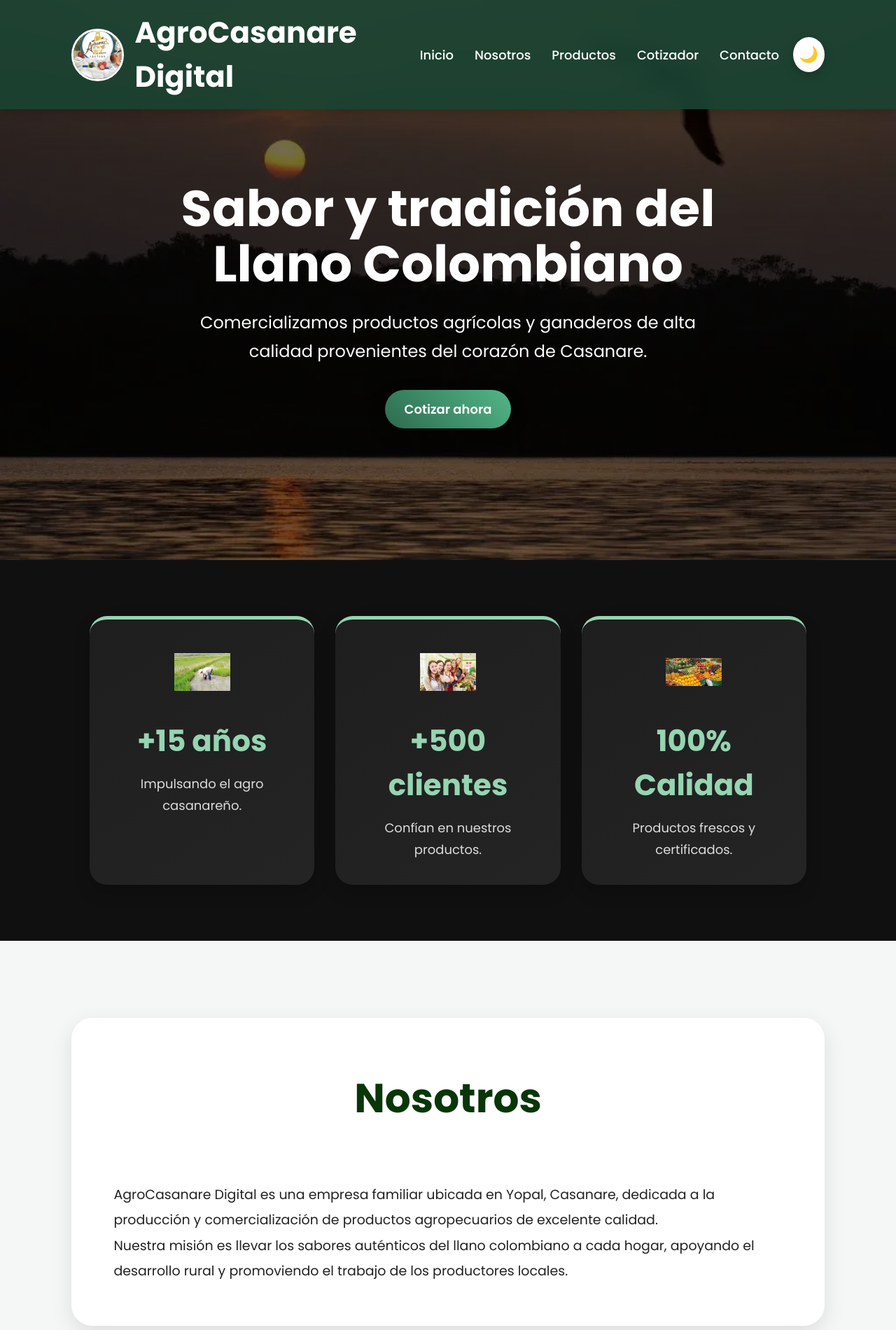
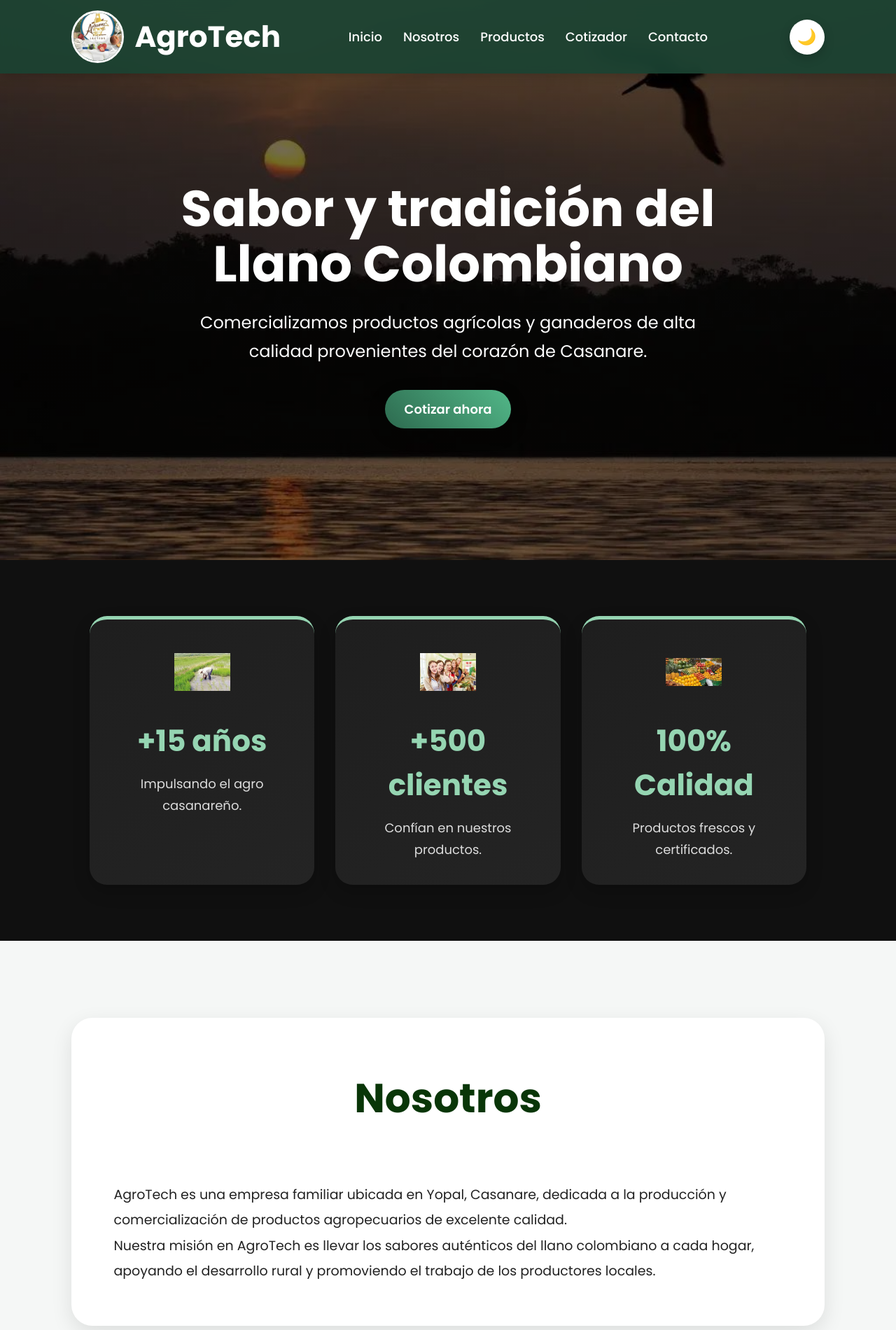
Before and after one commit to AngelBenjaminTapiaDiaz/trabajos, a plain HTML site: page index.html in a window 1280 px wide. Shown: the top 1900 px of the page at 70% size. Drawn offline with Linux system fonts and the light colour scheme.

Commit message:
Update AgroTech

```diff
--- a/index.html
+++ b/index.html
@@ -6,9 +6,9 @@
     <meta name="viewport" content="width=device-width, initial-scale=1.0">
 
     <meta name="description"
-        content="AgroCasanare Digital - Productos agropecuarios de calidad desde Yopal Casanare.">
+        content="AgroTech - Productos agropecuarios de calidad desde Yopal Casanare.">
 
-    <title>AgroCasanare Digital - Sabor del Llano</title>
+    <title>AgroTech - Sabor del Llano</title>
 
     <!-- CSS -->
     <link rel="stylesheet" href="css/estilos.css">
@@ -21,15 +21,15 @@
 
     <!-- MENSAJE BIENVENIDA -->
     <div id="mensajeBienvenida" class="mensaje-bienvenida">
-        ¡Bienvenido a AgroCasanare Digital!
+        ¡Bienvenido a AgroTech!
     </div>
 
     <!-- HEADER -->
     <header class="header">
 
         <div class="logo-container">
-            <img src="img/logo.jpg" alt="Logotipo AgroCasanare Digital" class="logo">
-            <h1>AgroCasanare Digital</h1>
+            <img src="img/logo.jpg" alt="Logotipo AgroTech" class="logo">
+            <h1>AgroTech</h1>
         </div>
 
         <!-- BOTON HAMBURGUESA -->
@@ -142,13 +142,13 @@
                 <h2>Nosotros</h2>
 
                 <p>
-                    AgroCasanare Digital es una empresa familiar ubicada en Yopal,
+                    AgroTech es una empresa familiar ubicada en Yopal,
                     Casanare, dedicada a la producción y comercialización de productos
                     agropecuarios de excelente calidad.
                 </p>
 
                 <p>
-                    Nuestra misión es llevar los sabores auténticos del llano colombiano
+                    Nuestra misión en AgroTech es llevar los sabores auténticos del llano colombiano
                     a cada hogar, apoyando el desarrollo rural y promoviendo el trabajo
                     de los productores locales.
                 </p>
@@ -507,7 +507,7 @@
 
         <p>📞 +57 320 000 0000</p>
 
-        <p>📧 contacto@agrocasanare.com</p>
+        <p>📧 contacto@AgroTech.com</p>
 
         <p>
             Síguenos en redes sociales:
@@ -515,7 +515,7 @@
         </p>
 
         <p>
-            © <span id="anioActual"></span> AgroCasanare Digital
+            © <span id="anioActual"></span> AgroTech
         </p>
 
     </footer>
```
